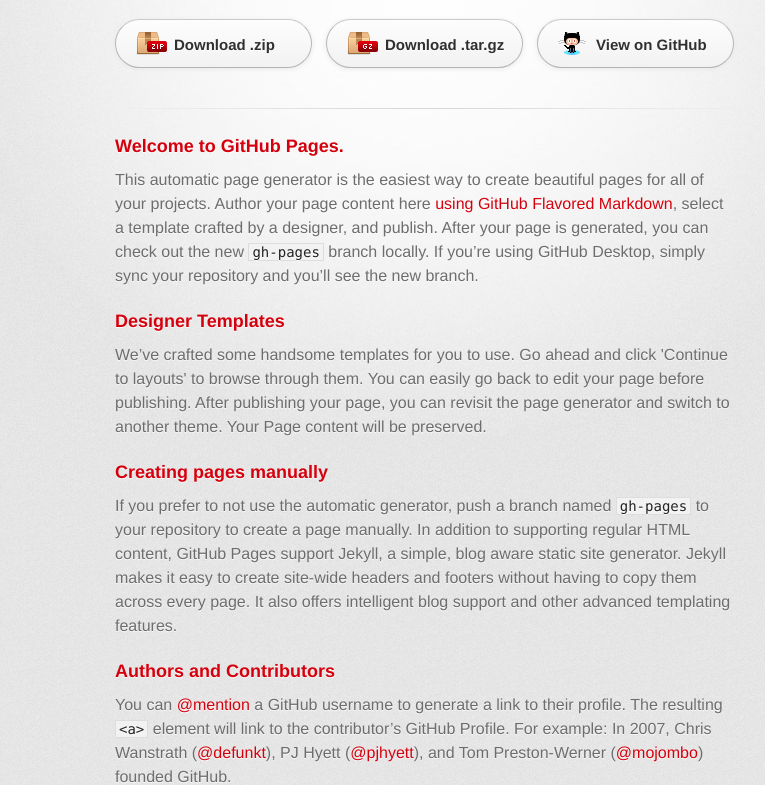
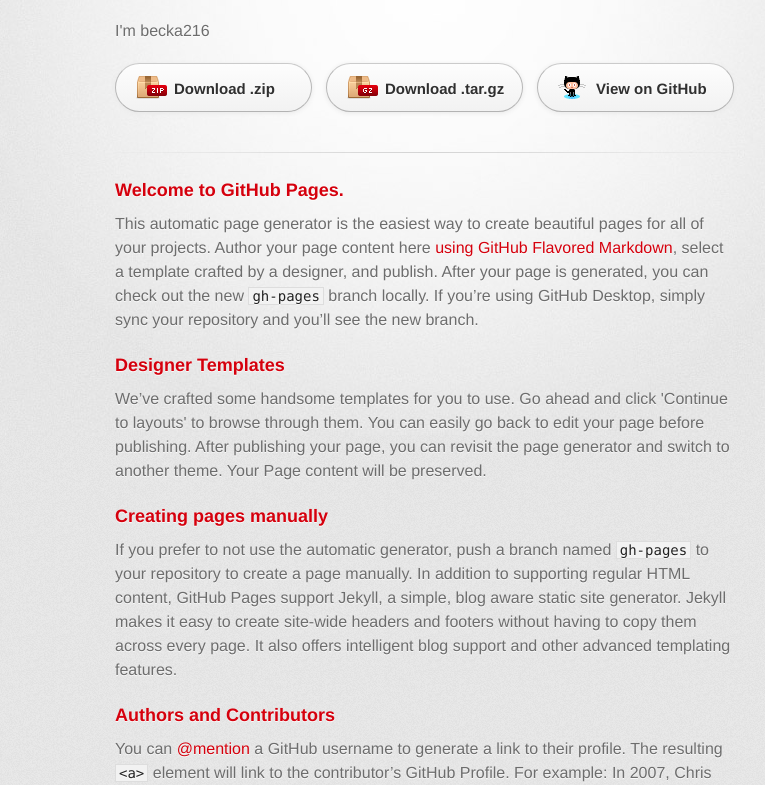
Before and after one commit to becka216/becka216.github2.io, a plain HTML site: page index.html in a window 1280 px wide. Shown: the part 138-923 px from the top of the page, without its empty margins (215-980 px from the left). Drawn offline with Linux system fonts and the light colour scheme; a web font is replaced by a local one.

Commit message:
Update index.html

```diff
--- a/index.html
+++ b/index.html
@@ -10,7 +10,7 @@
     <!--[if lt IE 9]>
     <script src="//html5shiv.googlecode.com/svn/trunk/html5.js"></script>
     <![endif]-->
-    <title>Becka216.github2.io by becka216</title>
+    <title>Welcome!</title>
   </head>
 
   <body>
@@ -21,6 +21,7 @@
           <h1>Becka216.github2.io</h1>
           <h2>learning github again</h2>
         </header>
+          <p>I'm becka216</p>
 
         <section id="downloads" class="clearfix">
           <a href="https://github.com/becka216/becka216.github2.io/zipball/master" id="download-zip" class="button"><span>Download .zip</span></a>
```
